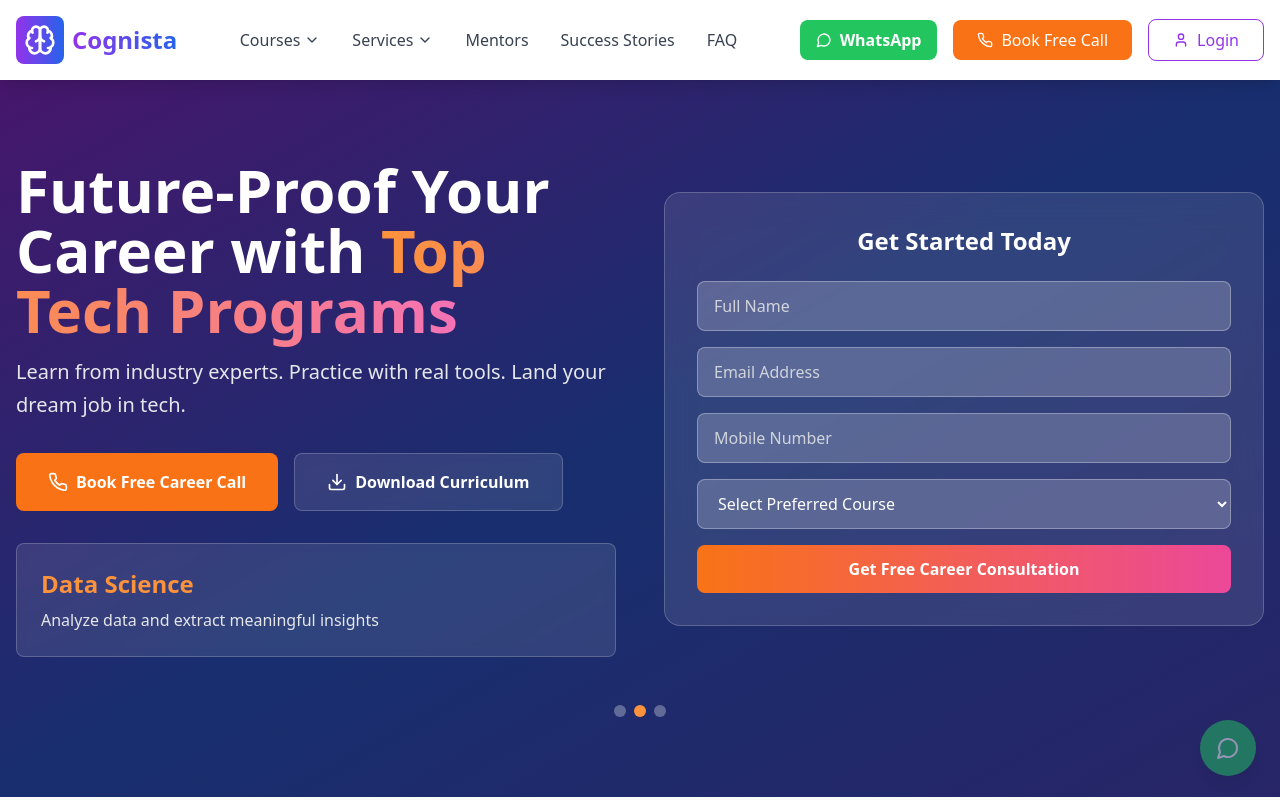
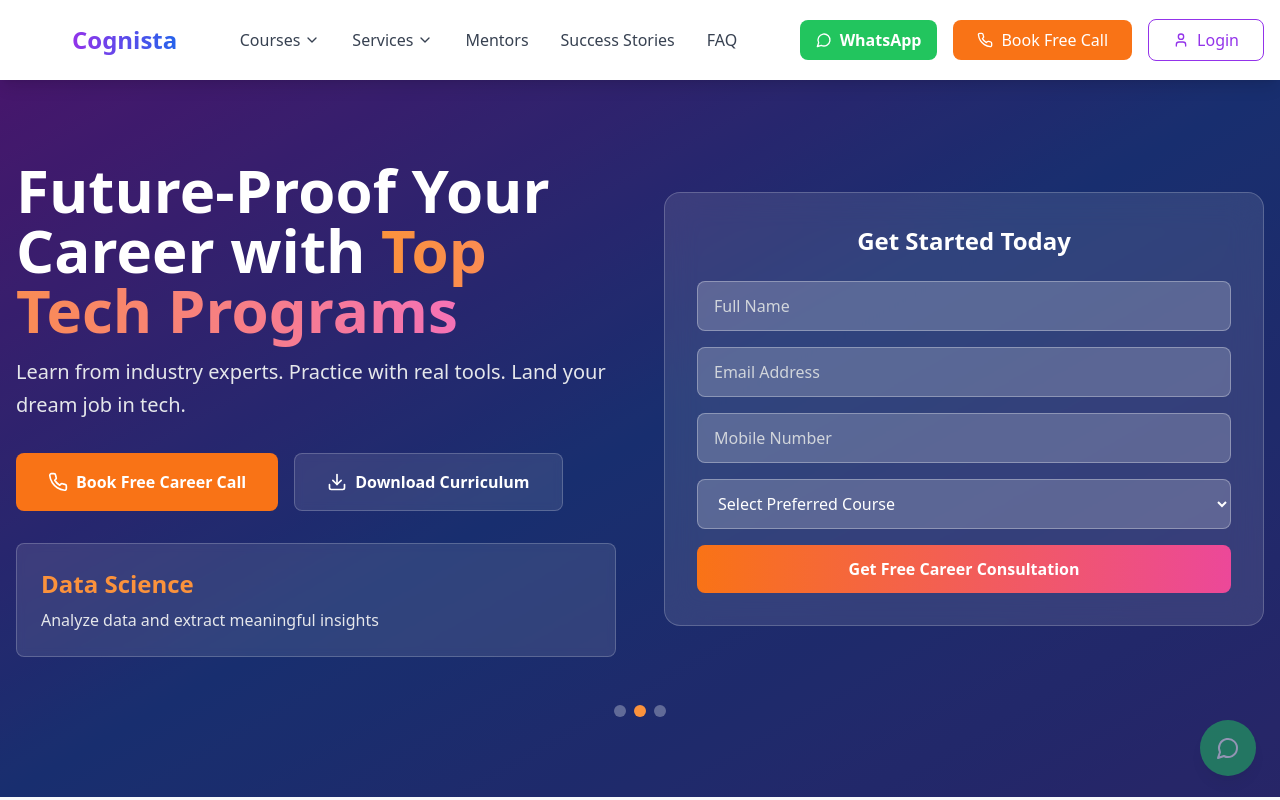
Before and after one commit to junaidchadakan/bolt_cognista, a React (Vite) app: page / in a window 1280 px wide. Shown: the top 800 px of the page. Built offline with nearby package versions, Linux system fonts and the light colour scheme.

Commit message:
Updated Header.tsx

```diff
--- a/src/components/Header.tsx
+++ b/src/components/Header.tsx
@@ -68,7 +68,7 @@ const Header: React.FC<HeaderProps> = ({ onOpenCourseDetail }) => {
         <div className="flex justify-between items-center py-4">
           {/* Logo */}
           <div className="flex items-center space-x-2 cursor-pointer" onClick={() => window.location.reload()}>
-            <div className="bg-gradient-to-r from-purple-600 to-blue-600 p-2 rounded-lg">
+            <div className="bg-gradiet-to-r from-purple-600 to-blue-600 p-2 rounded-lg">
               <Brain className="h-8 w-8 text-white" />
             </div>
             <span className="text-2xl font-bold bg-gradient-to-r from-purple-600 to-blue-600 bg-clip-text text-transparent">
```
